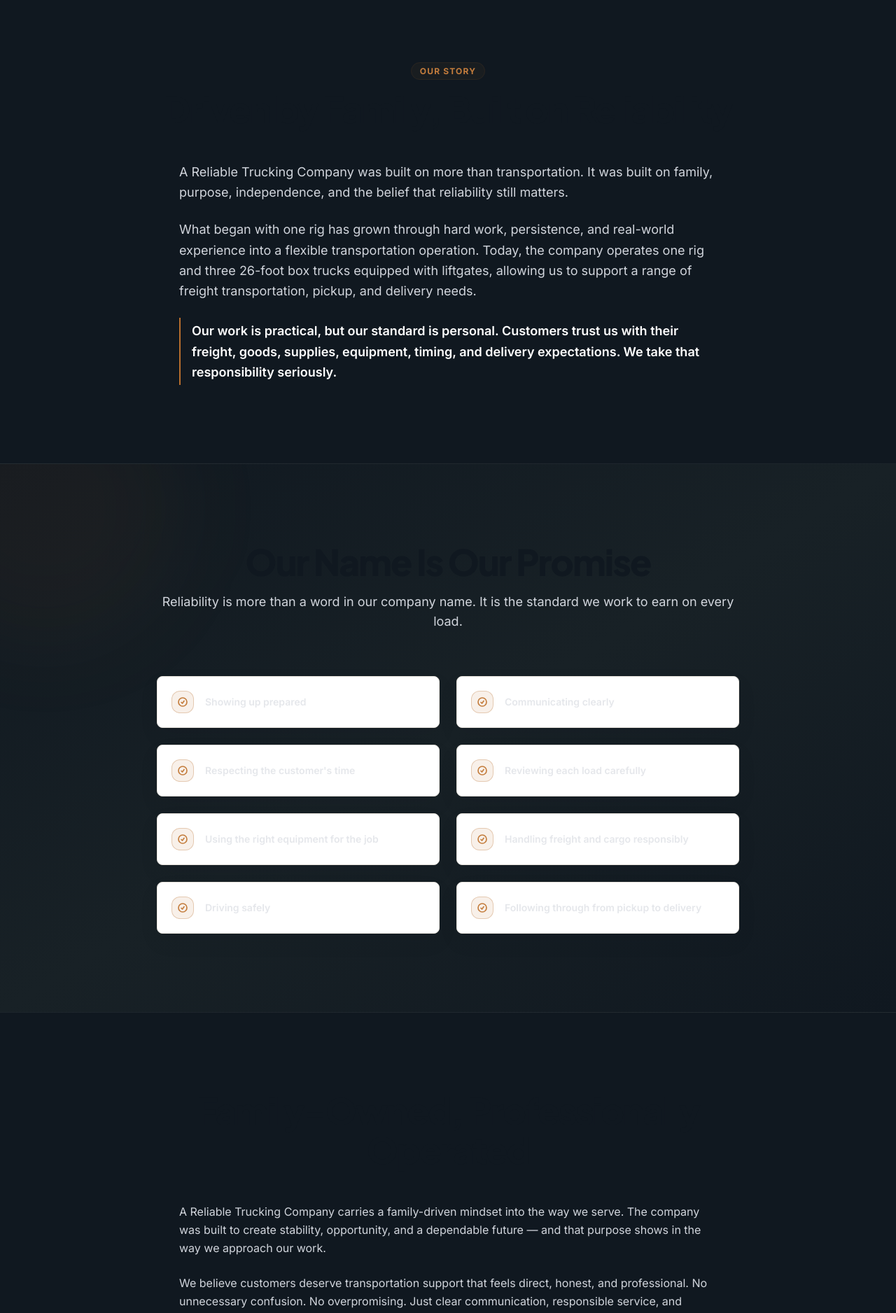
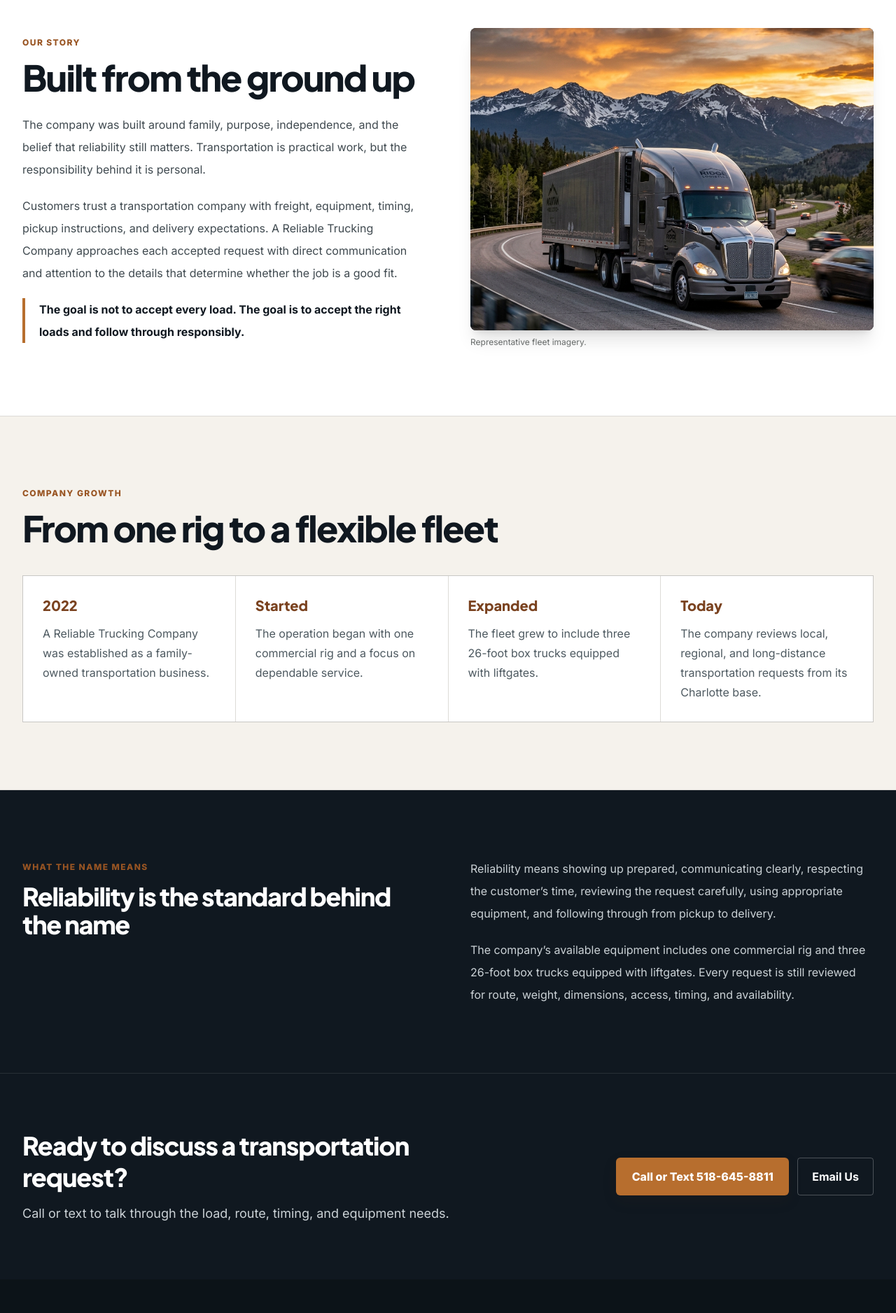
Before and after one commit to dev-in-portfolio/A-Reliable, a Next.js app: page /about in a window 1280 px wide. Shown: the part 620-2496 px from the top of the page at 70% size. Built offline with nearby package versions, Linux system fonts and the light colour scheme.

Commit message:
redesign: rebuild about page around family story

```diff
--- a/src/app/about/page.tsx
+++ b/src/app/about/page.tsx
@@ -1,146 +1,106 @@
 import type { Metadata } from "next"
+import Image from "next/image"
 import PageHero from "@/components/PageHero"
 import CTASection from "@/components/CTASection"
 
 export const metadata: Metadata = {
   title: "About",
   description:
-    "Learn about A Reliable Trucking Company, a family-owned freight transportation company based in Charlotte, NC and serving customers nationwide.",
+    "Learn about A Reliable Trucking Company, a family-owned freight transportation company based in Charlotte, North Carolina.",
 }
+
+const timeline = [
+  { year: "2022", text: "A Reliable Trucking Company was established as a family-owned transportation business." },
+  { year: "Started", text: "The operation began with one commercial rig and a focus on dependable service." },
+  { year: "Expanded", text: "The fleet grew to include three 26-foot box trucks equipped with liftgates." },
+  { year: "Today", text: "The company reviews local, regional, and long-distance transportation requests from its Charlotte base." },
+]
 
 export default function AboutPage() {
   return (
     <>
       <PageHero
-        title="A Family-Owned Company Built from the Ground Up"
-        description="A Reliable Trucking Company is a family-owned freight transportation company based in Charlotte, North Carolina and serving customers nationwide. Established in 2022, the company was built with a clear purpose: to create something independent, dependable, and meaningful for the family behind it."
-        canvasType="solarstorm"
+        title="A Family-Owned Company Built on Reliability"
+        description="A Reliable Trucking Company was established in 2022 with a straightforward purpose: build an independent transportation business that creates opportunity for the family behind it and provides dependable service to customers."
       />
 
-      {/* Story Section */}
-      <section className="py-20 sm:py-28 relative overflow-hidden bg-navy-950">
-        <div className="absolute inset-0 bg-grid-pattern opacity-10 pointer-events-none" />
-        <div className="mx-auto max-w-4xl px-4 sm:px-6 lg:px-8 relative z-10">
-          <div className="text-center mb-12">
-            <span className="text-xs font-bold uppercase tracking-widest text-brand-400 px-3 py-1 rounded-full bg-brand-500/5 border border-brand-500/10">
-              Our Story
-            </span>
-            <h2 className="mt-4 section-heading">
-              Driven by Family, Built on Reliability
+      <section className="bg-white py-16 sm:py-20 lg:py-24">
+        <div className="container-shell grid gap-10 lg:grid-cols-2 lg:items-center lg:gap-16">
+          <div>
+            <span className="eyebrow">Our story</span>
+            <h2 className="section-heading mt-3">Built from the ground up</h2>
+            <div className="mt-6 space-y-5 text-base leading-8 text-navy-700">
+              <p>
+                The company was built around family, purpose, independence, and the belief that reliability
+                still matters. Transportation is practical work, but the responsibility behind it is personal.
+              </p>
+              <p>
+                Customers trust a transportation company with freight, equipment, timing, pickup instructions,
+                and delivery expectations. A Reliable Trucking Company approaches each accepted request with
+                direct communication and attention to the details that determine whether the job is a good fit.
+              </p>
+              <p className="border-l-4 border-brand-500 pl-5 font-bold text-navy-950">
+                The goal is not to accept every load. The goal is to accept the right loads and follow through responsibly.
+              </p>
+            </div>
+          </div>
+
+          <div>
+            <div className="relative aspect-[4/3] overflow-hidden rounded-lg bg-navy-900 shadow-xl">
+              <Image
+                src="/assets/images/semi-truck.png"
+                alt="Representative commercial semi-truck traveling on a highway"
+                fill
+                className="object-cover"
+              />
+            </div>
+            <span className="representative-label">Representative fleet imagery.</span>
+          </div>
+        </div>
+      </section>
+
+      <section className="border-y border-navy-950/10 bg-warm-100 py-16 sm:py-20 lg:py-24">
+        <div className="container-shell">
+          <div className="max-w-3xl">
+            <span className="eyebrow">Company growth</span>
+            <h2 className="section-heading mt-3">From one rig to a flexible fleet</h2>
+          </div>
+          <div className="mt-10 grid gap-px overflow-hidden border border-navy-950/10 bg-navy-950/10 md:grid-cols-4">
+            {timeline.map((item) => (
+              <article key={item.year} className="bg-white p-6 sm:p-7">
+                <p className="font-heading text-xl font-extrabold text-brand-700">{item.year}</p>
+                <p className="mt-3 leading-7 text-navy-600">{item.text}</p>
+              </article>
+            ))}
+          </div>
+        </div>
+      </section>
+
+      <section className="bg-navy-950 py-16 text-white sm:py-20 lg:py-24">
+        <div className="container-shell grid gap-10 lg:grid-cols-2 lg:gap-16">
+          <div>
+            <span className="eyebrow text-brand-300">What the name means</span>
+            <h2 className="mt-3 font-heading text-3xl font-extrabold tracking-[-0.035em] text-white sm:text-4xl">
+              Reliability is the standard behind the name
             </h2>
           </div>
-          <div className="space-y-6 text-base sm:text-lg text-gray-300 leading-relaxed max-w-3xl mx-auto">
+          <div className="space-y-5 text-base leading-8 text-navy-200">
             <p>
-              A Reliable Trucking Company was built on more than transportation. It was built on
-              family, purpose, independence, and the belief that reliability still matters.
+              Reliability means showing up prepared, communicating clearly, respecting the customer’s time,
+              reviewing the request carefully, using appropriate equipment, and following through from pickup to delivery.
             </p>
             <p>
-              What began with one rig has grown through hard work, persistence, and real-world
-              experience into a flexible transportation operation. Today, the company operates one
-              rig and three 26-foot box trucks equipped with liftgates, allowing us to support a
-              range of freight transportation, pickup, and delivery needs.
-            </p>
-            <p className="font-semibold text-white border-l-2 border-brand-500 pl-4 py-1">
-              Our work is practical, but our standard is personal. Customers trust us with their
-              freight, goods, supplies, equipment, timing, and delivery expectations. We take that
-              responsibility seriously.
+              The company’s available equipment includes one commercial rig and three 26-foot box trucks equipped
+              with liftgates. Every request is still reviewed for route, weight, dimensions, access, timing, and availability.
             </p>
           </div>
         </div>
       </section>
 
-      {/* Values Section */}
-      <section className="bg-gradient-to-br from-navy-950 via-navy-900 to-navy-950 py-20 sm:py-28 border-y border-white/5 relative overflow-hidden">
-        <div className="absolute inset-0 bg-grid-pattern opacity-15 pointer-events-none" />
-        <div className="absolute -top-32 -left-32 h-96 w-96 rounded-full bg-brand-500/5 blur-3xl pointer-events-none" />
-
-        <div className="mx-auto max-w-4xl px-4 sm:px-6 lg:px-8 relative z-10">
-          <div className="text-center mb-16">
-            <h2 className="section-heading">Our Name Is Our Promise</h2>
-            <p className="mt-4 text-gray-300 text-base sm:text-lg">
-              Reliability is more than a word in our company name. It is the standard we work to
-              earn on every load.
-            </p>
-          </div>
-
-          <div className="grid grid-cols-1 sm:grid-cols-2 gap-6">
-            {[
-              "Showing up prepared",
-              "Communicating clearly",
-              "Respecting the customer's time",
-              "Reviewing each load carefully",
-              "Using the right equipment for the job",
-              "Handling freight and cargo responsibly",
-              "Driving safely",
-              "Following through from pickup to delivery",
-            ].map((item) => (
-              <div key={item} className="glass-card p-5 rounded-2xl border border-white/5 flex items-center gap-4 hover:-translate-y-1 transition-transform">
-                <span className="flex h-8 w-8 items-center justify-center rounded-xl bg-brand-500/10 border border-brand-500/30 text-brand-400 flex-shrink-0">
-                  <svg className="h-4 w-4" fill="none" viewBox="0 0 24 24" strokeWidth="2.5" stroke="currentColor">
-                    <path strokeLinecap="round" strokeLinejoin="round" d="M9 12.75L11.25 15 15 9.75M21 12a9 9 0 11-18 0 9 9 0 0118 0z" />
-                  </svg>
-                </span>
-                <span className="text-sm font-semibold text-gray-200">{item}</span>
-              </div>
-            ))}
-          </div>
-        </div>
-      </section>
-
-      {/* Operation Section */}
-      <section className="py-20 sm:py-28 bg-navy-950">
-        <div className="mx-auto max-w-4xl px-4 sm:px-6 lg:px-8">
-          <div className="text-center mb-12">
-            <h2 className="section-heading font-heading">
-              Family-Owned, Professionally Operated
-            </h2>
-          </div>
-          <div className="space-y-6 text-base text-gray-300 leading-relaxed max-w-3xl mx-auto">
-            <p>
-              A Reliable Trucking Company carries a family-driven mindset into the way we serve.
-              The company was built to create stability, opportunity, and a dependable future — and
-              that purpose shows in the way we approach our work.
-            </p>
-            <p>
-              We believe customers deserve transportation support that feels direct, honest, and
-              professional. No unnecessary confusion. No overpromising. Just clear communication,
-              responsible service, and dependable follow-through.
-            </p>
-          </div>
-        </div>
-      </section>
-
-      {/* Evolution Section */}
-      <section className="relative bg-gradient-to-br from-navy-900 via-navy-800 to-navy-950 py-20 sm:py-28 border-t border-white/5 overflow-hidden">
-        <div className="absolute inset-0 bg-grid-pattern opacity-15 pointer-events-none" />
-        <div className="mx-auto max-w-3xl px-4 sm:px-6 lg:px-8 text-center relative z-10 space-y-8">
-          <h2 className="text-3xl font-extrabold tracking-tight text-white sm:text-4xl font-heading leading-tight">
-            From One Rig to a Flexible Fleet
-          </h2>
-          <p className="text-base sm:text-lg text-gray-300 leading-relaxed">
-            The company started with one rig and grew through experience, determination, and
-            opportunity. Over time, the operation evolved into its current fleet: one rig and three
-            26-foot box trucks with liftgates.
-          </p>
-          <p className="text-sm text-gray-400 leading-relaxed border-t border-white/5 pt-6">
-            That growth gives A Reliable Trucking Company flexibility to support different load
-            types, route needs, and transportation requests while staying focused on the same
-            foundation the company started with: reliability.
-          </p>
-          <div className="pt-4">
-            <a
-              href="tel:+15186458811"
-              className="btn-premium-primary text-base font-bold uppercase tracking-wider px-10 py-5"
-            >
-              Call / Text: 518-645-8811
-            </a>
-          </div>
-        </div>
-      </section>
-
       <CTASection
-        heading="Have Questions About Our Story?"
-        body="We would be glad to tell you more. Call or text to learn how we can support your transportation needs."
+        heading="Ready to discuss a transportation request?"
+        body="Call or text to talk through the load, route, timing, and equipment needs."
+        showEmail
       />
     </>
   )
```
